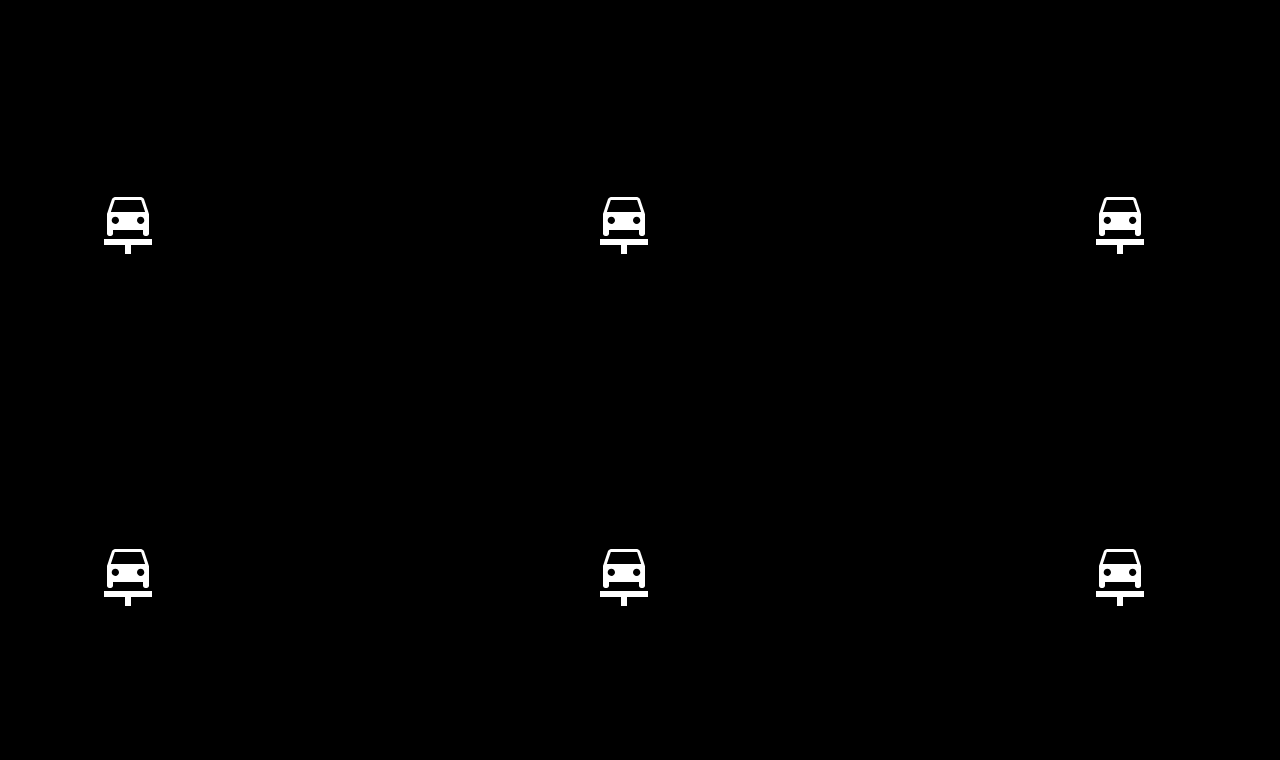
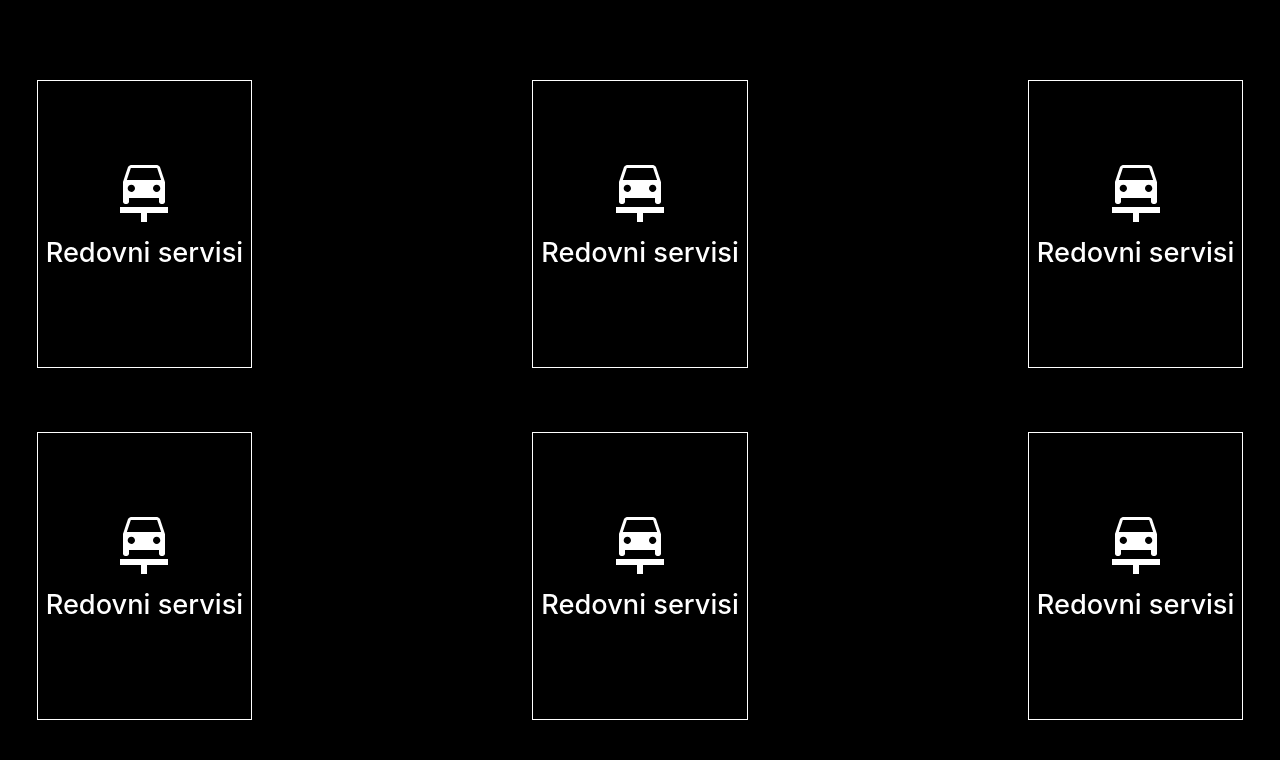
Before and after one commit to MilosGlamocak/sn_service, a React (Create React App) app: page / in a window 1280 px wide. Shown: the part 760-1520 px from the top of the page. Built offline with nearby package versions, Linux system fonts and the light colour scheme.

Commit message:
Updated grid styles

```diff
--- a/src/Components/InfoPage.jsx
+++ b/src/Components/InfoPage.jsx
@@ -23,6 +23,7 @@ return (
           <Grid item xs={1} sm={1} md={7} key={index} >
             <Container className='infoDiv'>
                 <CarRepairIcon className="infoIcon carRepairIcon"/>
+                <p className="infoIconText">Redovni servisi</p>
             </Container>
           </Grid>
         ))}
--- a/src/Styles/InfoPage.css
+++ b/src/Styles/InfoPage.css
@@ -10,18 +10,12 @@
 }
 
 .infoIconText {
-    max-width: 30% !important;
-    height: 100%;
+    text-align: center;
     color: white;
     display: flex !important;
     flex-direction: column;
     font-size: 1.7rem;
     font-weight: 500;
-    align-items: baseline;
-    justify-content: center;
-    padding: 1rem 0 4rem 3rem;
-    gap: 9rem;
-
 }
 
 .infoIcons {
@@ -45,12 +39,15 @@
     display: flex !important;
     align-items: center;
     justify-content: center;
+    flex-direction: column;
+    border: 1px solid white;
+    padding: 0 !important;
+    gap: 2rem;
 }
 
 .infoIcon {
     scale: 3;
     color: white;
-    margin-right: 2rem;
 }
 
 .buildIcon {
```
